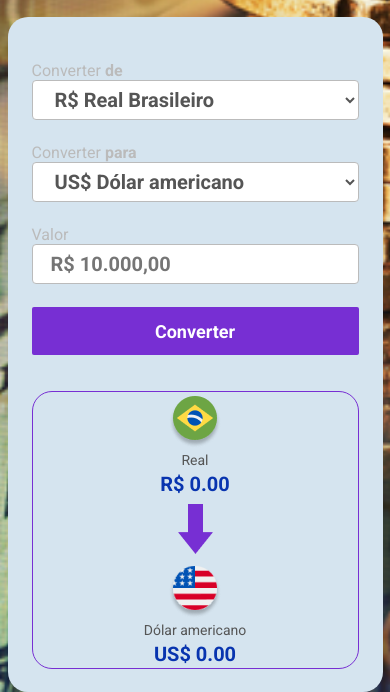
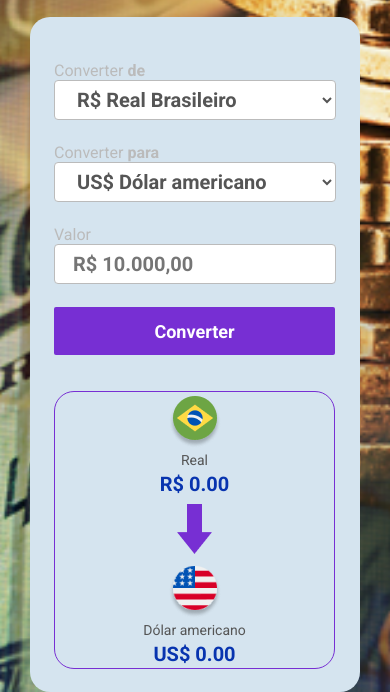
Before and after one commit to jonathandsi/CONVERSOR-MOEDA, a plain HTML site: page index.html in a window 390 px wide. Shown: the part 223-915 px from the top of the page. Drawn offline with Linux system fonts and the light colour scheme.

Commit message:
Converter Project

```diff
--- a/style.css
+++ b/style.css
@@ -132,3 +132,17 @@ section {
     font-style: normal;
     font-size: 14px;
 }
+
+@media screen and (max-width: 400px){
+    main {
+        width: 330px;
+    }
+
+    button {
+        width: 281px;
+    }
+
+    section {
+        width: 281px;
+    }
+}
```
